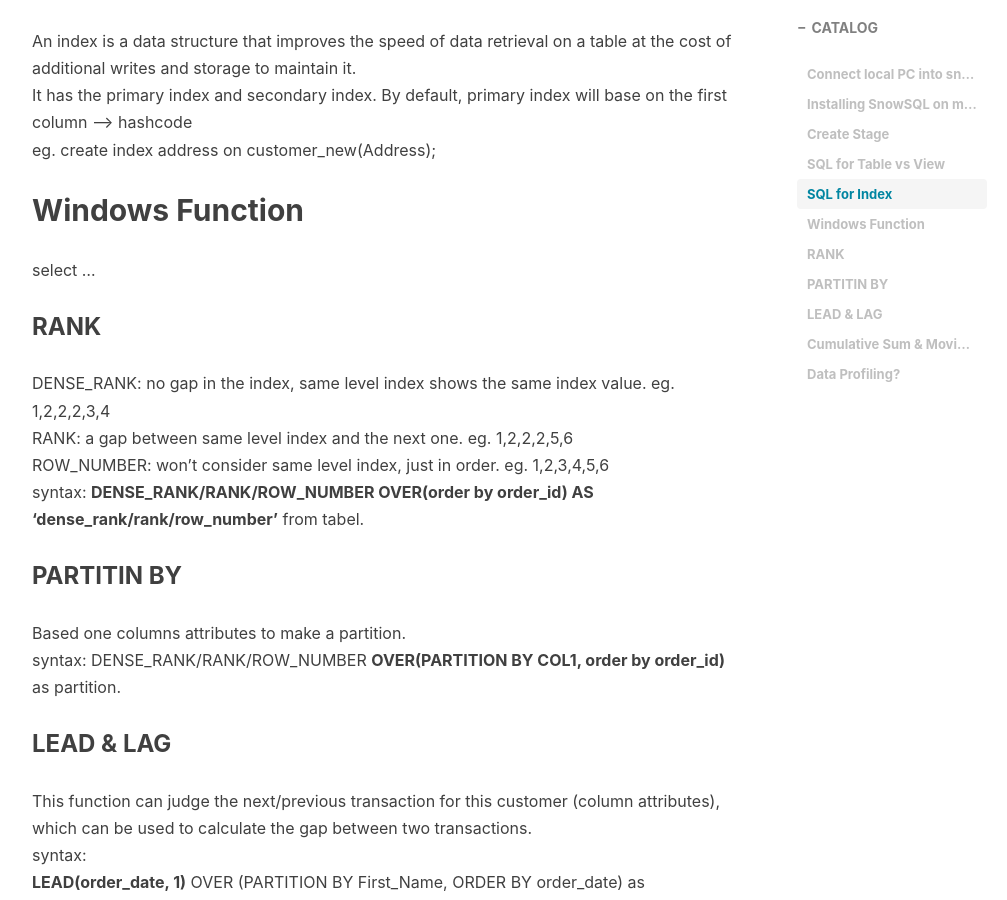
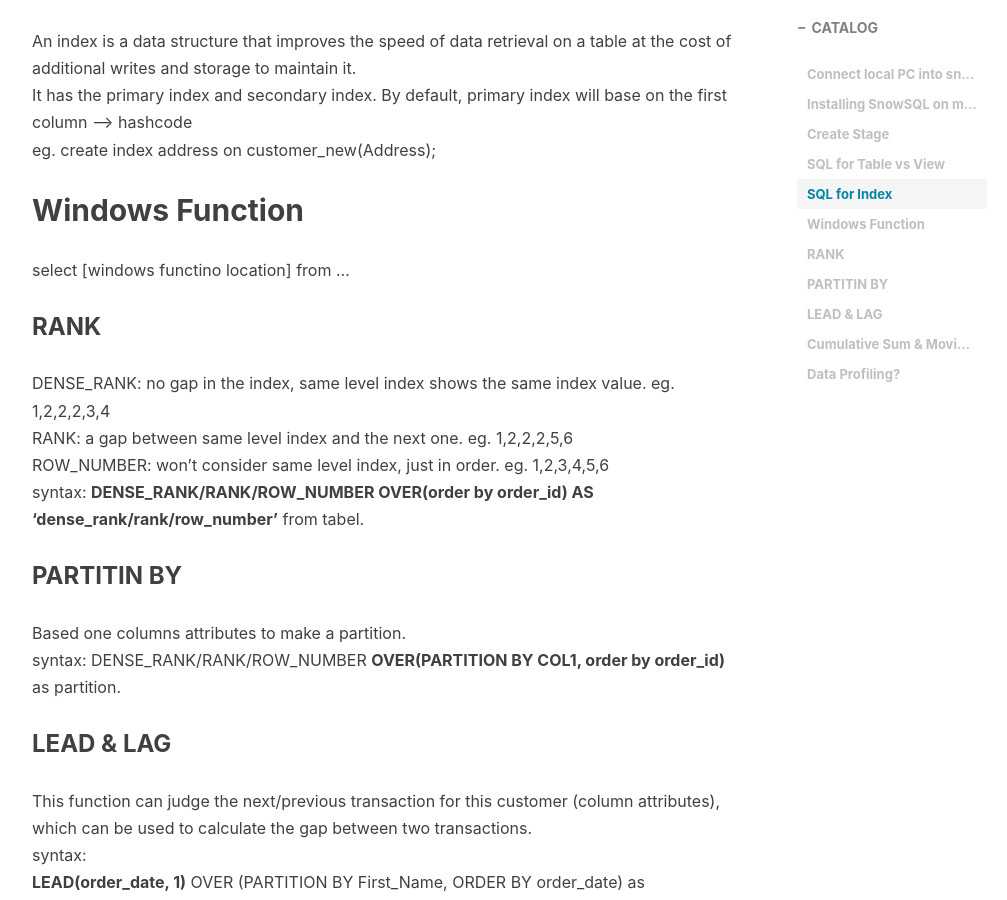
Before and after one commit to JadeSure/my_old_blog, a Jekyll site: the page built from _posts/2021-02-20-Snowflake-and-Database(RDBMS).md, in a window 1280 px wide and 900 px high, scrolled down 2830 px. Shown: the whole window, without its empty margins (233-1240 px from the left). Built offline with Jekyll 4.4.1, drawn with Linux system fonts in a browser that asks for light colours; nearby versions of some CDN libraries; comment, search, counter and statistics services are not loaded.

Commit message:
Update 2021-02-20-Snowflake-and-Database(RDBMS).md

```diff
--- a/_posts/2021-02-20-Snowflake-and-Database(RDBMS).md
+++ b/_posts/2021-02-20-Snowflake-and-Database(RDBMS).md
@@ -97,7 +97,7 @@ eg. create index address on customer_new(Address);
 
 
 ## Windows Function
-select ...
+select [windows functino location] from ...
 ### RANK
 DENSE_RANK: no gap in the index, same level index shows the same index value. eg. 1,2,2,2,3,4
 RANK: a gap between same level index and the next one. eg. 1,2,2,2,5,6
```
